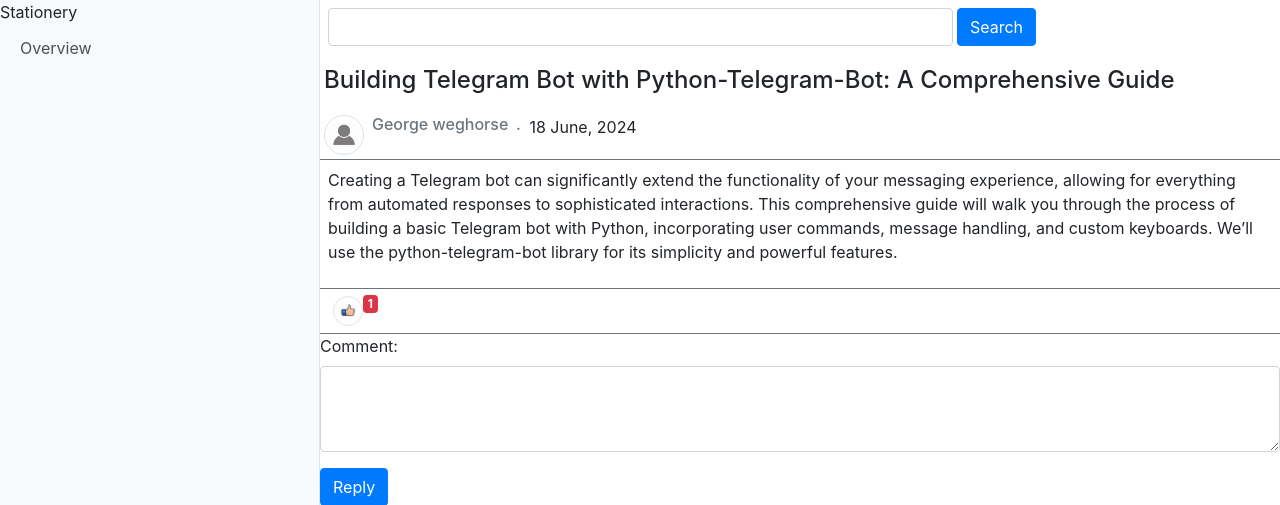
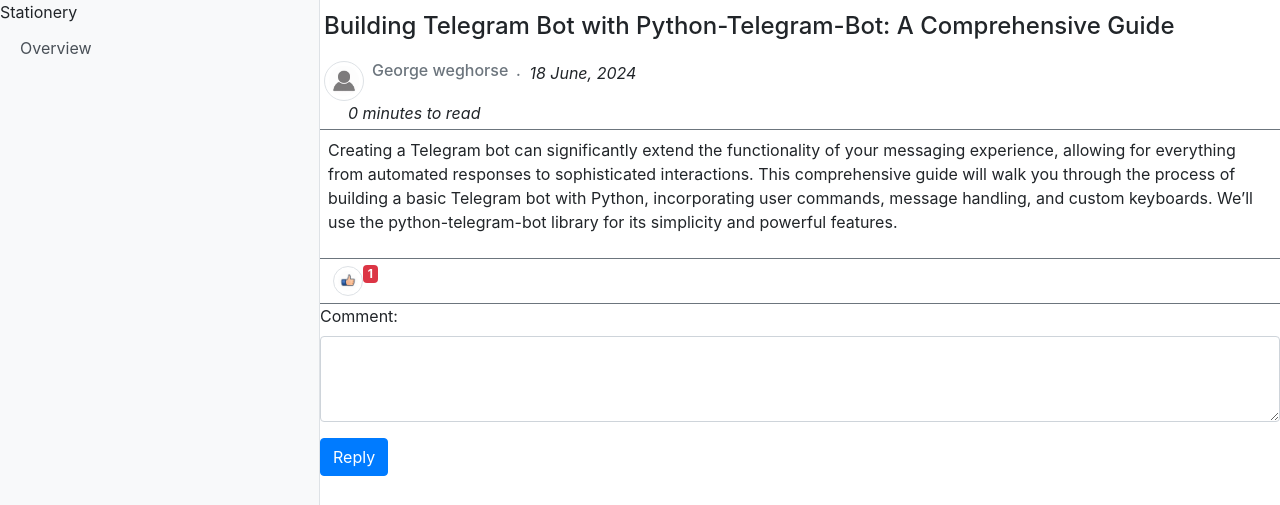
Before and after one commit to Birhanek/note, a Flask app: page /posts/get-post-detail/2/1 in a window 1280 px wide. Shown: the part 66-571 px from the top of the page. Run offline with Flask 3, Linux system fonts and the light colour scheme; some libraries are stand-ins or nearby versions.

Commit message:
Reading per minute added

```diff
--- a/note/posts.py
+++ b/note/posts.py
@@ -88,8 +88,7 @@ def get_detail_post(id):
 
 # post detail and a writer or an author
 @posts.route('/get-post-detail/<int:id>/<int:word>')
-def get_post_detail(id, word):
-
+def get_post_detail(id, word:str):
     get_post = Posts.query.filter_by(post_id = id).first_or_404()
     author = User.query.filter_by(id = get_post.author_id).first_or_404()
     total_like = Likes.query.filter_by(post_id = id).all()
@@ -105,11 +104,18 @@ def get_post_detail(id, word):
              'comment': comment
          }
         comment_data_collector.append(comment_collector)
+    # count the minutes we need to read the article
+    word_count_per_minute = 150
+    word_count = len(get_post.content.split())
+    print(word_count)
+    duration_to_read = word_count // word_count_per_minute
 
+    # creating a dictionary to contain
     element_post = {}
     element_post['name'] = author.first_name + ' ' + author.last_name
     element_post['data'] = get_post
-    print(element_post)
+    element_post['duration'] = duration_to_read
+
     return render_template("/blogs/home.html",
                            is_on_detail = True,
                            status_post = element_post,
--- a/note/templates/blogs/home.html
+++ b/note/templates/blogs/home.html
@@ -23,11 +23,11 @@
 
         <!-- Page Content , id="page-content-wrapper"-->
         <div class="w-75 mt-2">
+            {% if not is_on_detail %}
             <form action="/news/searching" class="form-group w-75 d-flex" method="POST">
                 <input class="form-control ml-2" id="search" name="search"/>
                 <button type="submit" class="btn btn-primary mx-1">Search</button>
             </form>
-            {% if not is_on_detail %}
             <div class="container">
                 <div class="row">
                     {% for post in approved_posts %}
@@ -54,12 +54,14 @@
                 <div class="d-flex flex-row  justify-content-between text-decoration-underline">
                     <h4 class="card-title p-1">{{status_post['data'].title}}</h4>
                 </div>
-                <div class="d-flex justify-content-start p-1 border-bottom border-secondary">
-                    <img class="rounded-circle pl-1 img-thumbnail" width="40" height="40" src='{{url_for('static', filename="profile.jpeg")}}' alt="">
-                    <h6 class="px-2 text-secondary">{{status_post['name'].capitalize()}} <em class="pl-1">.</em></h6>
-                    <p class="fst-italic">{{ status_post['data'].publish_date.strftime('%d %B, %Y')}}</p>
+                <div class="p-1 border-bottom border-secondary">
+                    <div class="d-flex justify-content-start">
+                        <img class="rounded-circle pl-1 img-thumbnail" width="40" height="40" src='{{url_for('static', filename="profile.jpeg")}}' alt="">
+                        <h6 class="px-2 text-secondary">{{status_post['name'].capitalize()}} <em class="pl-1">.</em></h6>
+                        <p class="font-italic">{{ status_post['data'].publish_date.strftime('%d %B, %Y')}}</p>
+                    </div>
+                    <span class="ml-4 font-italic">{{status_post['duration']}} minutes to read</span>
                 </div>
-
                 <p class="p-2">{{ status_post['data'].content}}</p>
                 <form class="border-top border-bottom border-secondary" action="/news/likes/create-like" method="POST">
                     <input type="hidden" name="post_id" id="like_post_id" value="{{status_post['data'].post_id}}">
--- a/note/templates/dashboardViewer.html
+++ b/note/templates/dashboardViewer.html
@@ -40,8 +40,8 @@
                         <td>{{ user.last_name }}</td>
                         <td>{{ user.email }}</td>
                         <td>{{ user.is_admin }}</td>
-                        <td><a href="/profile/user/banned/{{user.id}}" class="btn btn-danger">
-                            {% if user.is_banned %} Unlock {% else %} Lock {% endif %}</a></td>
+                        <td><a href="/profile/user/banned/{{user.id}}" class="btn">
+                            {% if user.is_banned %} <strong class="btn btn-danger">Unlock</strong> {% else %} <strong class="btn btn-success">Lock</strong> {% endif %}</a></td>
                     </tr>
                     {% endfor %}
                 </tbody>
```
Also changed, not shown: instance/notes.db.
